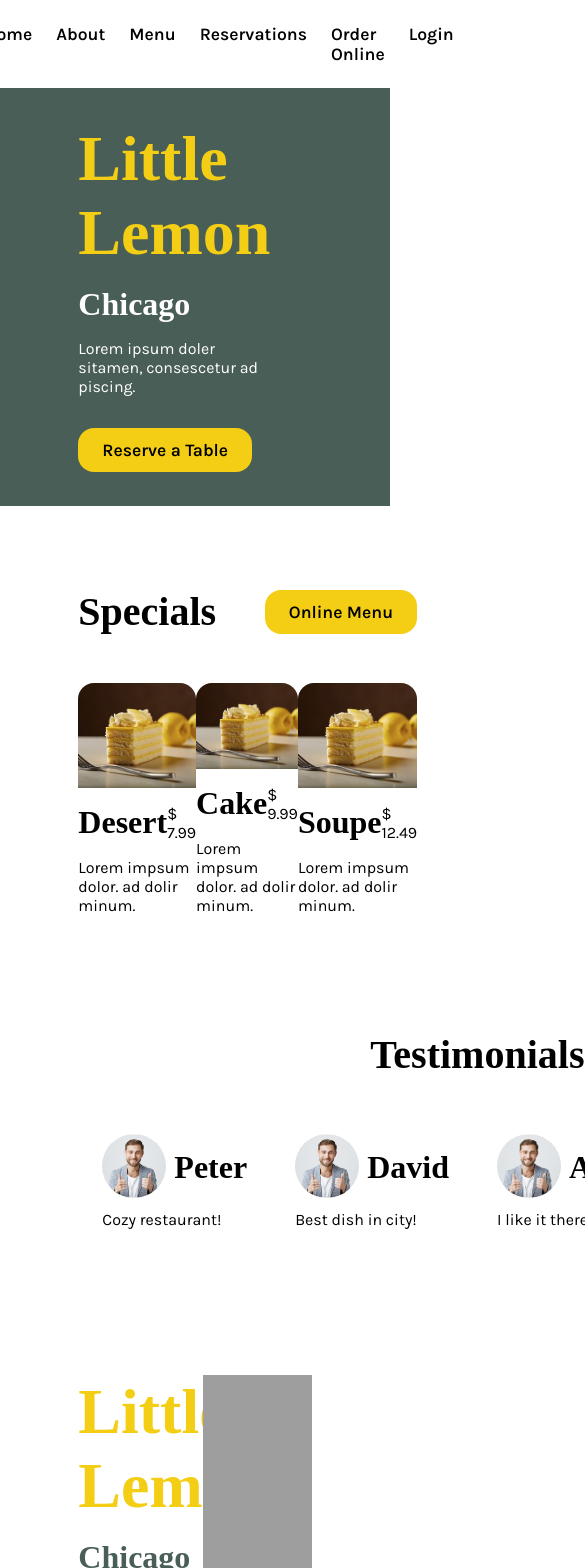
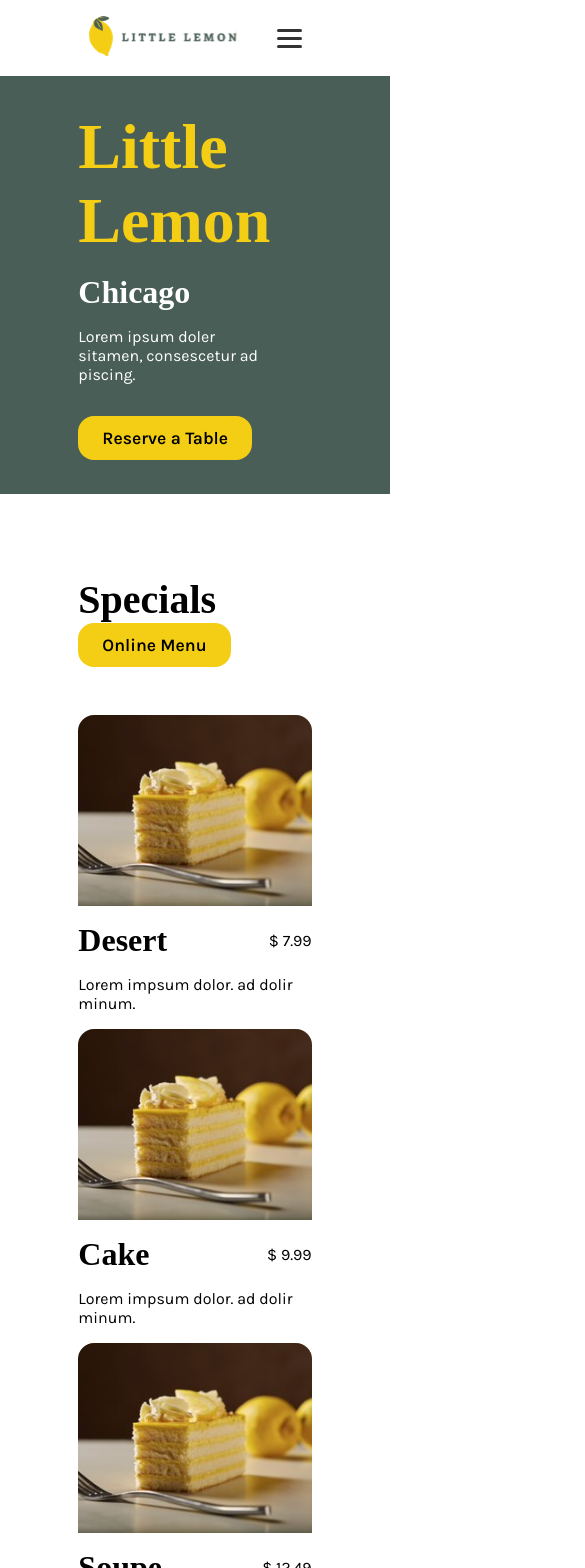
Before and after one commit to Lexikonnn/little-lemon-restaurant, a React (Create React App) app: page / in a window 390 px wide. Shown: the top 1568 px of the page, 585 px wide, since content can reach past the window. Built offline with nearby package versions, Linux system fonts and the light colour scheme; grey boxes are pictures that could not be loaded; a web font is replaced by a local one.

Commit message:
added initial mobile ui for homePage

```diff
--- a/src/components/AboutSection/styles.css
+++ b/src/components/AboutSection/styles.css
@@ -41,3 +41,15 @@
     object-fit: cover;
     border-radius: 0;
 }
+
+
+@media (max-width: 600px) {
+    .about-wrapper img {
+      visibility: hidden;
+    }
+
+    .about-wrapper{
+      width: fit-content;
+      gap: 32px;
+    }
+  }
--- a/src/components/Header/index.js
+++ b/src/components/Header/index.js
@@ -1,13 +1,24 @@
+import { useState } from "react";
 import { Link } from "react-router-dom";
 import logo from "../../assets/Logo.svg";
 import "./styles.css";
+
 const Header = () => {
+  const [menuOpen, setMenuOpen] = useState(false);
+
   return (
     <header>
-            <div>
+      <div className="logo">
         <img src={logo} alt="logo little lemon" />
       </div>
-            <nav>
+
+      <div className="burger" onClick={() => setMenuOpen(!menuOpen)}>
+        <span></span>
+        <span></span>
+        <span></span>
+      </div>
+
+      <nav className={menuOpen ? "open" : ""}>
         <ul>
           <li><Link to="/">Home</Link></li>
           <li><Link to="/">About</Link></li>
@@ -19,6 +30,6 @@ const Header = () => {
       </nav>
     </header>
   );
-}
+};
 
 export default Header;
--- a/src/components/Header/styles.css
+++ b/src/components/Header/styles.css
@@ -1,24 +1,65 @@
 header {
     background: #FFFF;
     display: flex;
-    flex-direction: row;
     justify-content: center;
+    gap: 40px;
     align-items: center;
-    gap: 48px;
-}
+    padding: 16px 32px;
+  }
 
-nav ul {
+  nav ul {
     display: flex;
-    flex-direction: row;
     gap: 24px;
-    padding: 24px 12px;
     list-style: none;
-}
+    margin: 0;
+    padding: 0;
+  }
 
-a {
+  a {
     text-decoration: none;
-    color: #000000;
+    color: #000;
     font-family: var(--karla);
     font-size: 1.1em;
     font-weight: 600;
-}
+  }
+
+  .burger {
+    display: none;
+    flex-direction: column;
+    cursor: pointer;
+    gap: 5px;
+  }
+
+  .burger span {
+    width: 25px;
+    height: 3px;
+    background: #333;
+    border-radius: 2px;
+  }
+
+  @media (max-width: 768px) {
+    .burger {
+      display: flex;
+    }
+
+    nav {
+      display: none;
+      position: absolute;
+      top: 70px;
+      right: 0;
+      background: white;
+      width: 100%;
+      padding: 20px;
+      box-shadow: 0 4px 10px rgba(0,0,0,0.1);
+    }
+
+    nav.open {
+      display: block;
+    }
+
+    nav ul {
+      flex-direction: column;
+      align-items: center;
+      gap: 16px;
+    }
+  }
--- a/src/components/SpecialsSection/styles.css
+++ b/src/components/SpecialsSection/styles.css
@@ -30,3 +30,15 @@
     flex-direction: row;
     justify-content: space-between;
   }
+
+  @media (max-width: 768px) {
+    .specials-cards {
+      flex-direction: column;
+      align-items: center;
+    }
+
+    .specials-cards > * {
+      width: 100%;
+      max-width: 400px;
+    }
+  }
--- a/src/components/TestimonialsSection/styles.css
+++ b/src/components/TestimonialsSection/styles.css
@@ -21,3 +21,16 @@
     flex-direction: row;
     justify-content: space-between;
   }
+
+  @media (max-width: 920px) {
+    .feedbacks-container {
+      flex-direction: column;
+      justify-content: center !important;
+      align-items: center;
+    }
+
+    .feedbacks-container > * {
+      width: 100%;
+      max-width: 400px;
+    }
+  }
```
Lines whose indentation alone changed are shown as unchanged.
